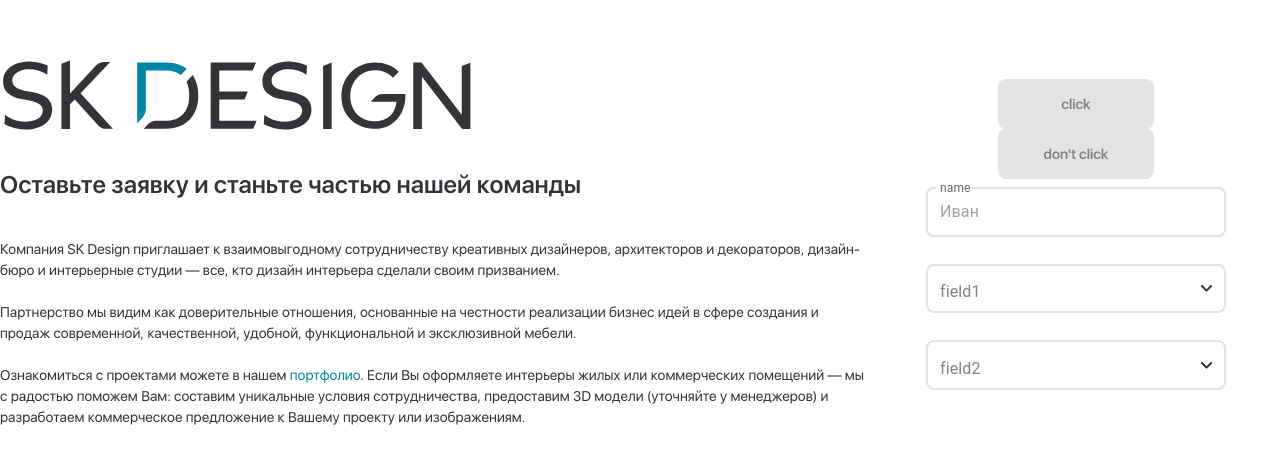
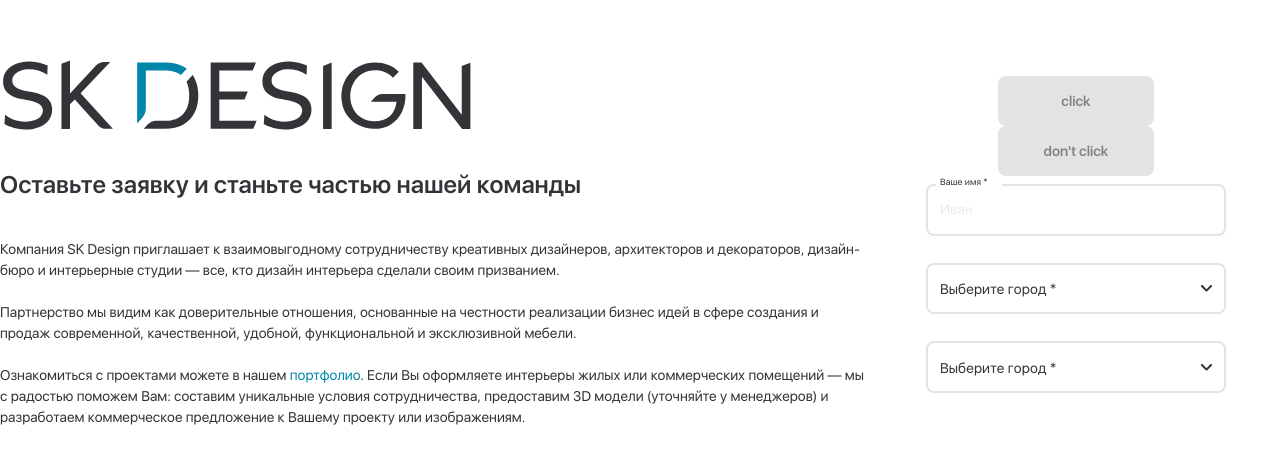
Before and after one commit to yuniyakim/React_application-form-app, a React (Create React App) app: page / in a window 1280 px wide. Shown: the part 156-620 px from the top of the page. Built offline with nearby package versions, Linux system fonts and the light colour scheme.

Commit message:
Update fonts and some styles

```diff
--- a/src/components/Form.tsx
+++ b/src/components/Form.tsx
@@ -28,9 +28,9 @@ const FormComponent: React.FC<InjectedFormProps> = (props) => {
         click
       </Button>
       <Button disabled>don't click</Button>
-      <TextField required fieldName="name" placeholder="Иван" />
-      <Select required fieldName="field1" selectValues={['first', 'second', 'third']} />
-      <Select fieldName="field2" selectValues={['one', 'two', 'three']} />
+      <TextField required fieldName="name" label="Ваше имя *" placeholder="Иван" />
+      <Select required fieldName="field1" label="Выберите город *" selectValues={['first', 'second', 'third']} />
+      <Select fieldName="field2" label="Выберите город * " selectValues={['one', 'two', 'three']} />
     </FormContainer>
   );
 }
--- a/src/components/Select.tsx
+++ b/src/components/Select.tsx
@@ -8,20 +8,12 @@ import {styled} from '@mui/material/styles';
 import {Field, WrappedFieldProps} from 'redux-form';
 import KeyboardArrowDownRoundedIcon from '@mui/icons-material/KeyboardArrowDownRounded';
 
-const StyledFormControl = styled(FormControl)<{error?: boolean}>`
+const StyledFormControl = styled(FormControl)`
   margin-top: 8.625px;
   margin-bottom: 20px;
 
-  .MuiInputLabel-root {
-    &.Mui-focused {
-      color: ${({error = false}) => error ? '#EB5E55' : '#0086A8'};
-    }
-
-    color: ${({error = false}) => error ? '#EB5E55' : '#828282'};
-  }
-
   .MuiOutlinedInput-root {
-    height: 48px;
+    height: 50px;
   }
 `;
 
@@ -35,12 +27,6 @@ const StyledSelect = styled(SelectMUI)<{error?: boolean}>`
   color: ${({error = false}) => error ? '#EB5E55' : '#353238'}; ;
   border-radius: 8px;
 
-  //&.Mui-error {
-  //  .MuiOutlinedInput-notchedOutline {
-  //    border-color: greenyellow !important;
-  //  }
-  //}
-
   .Mui-focused {
     .MuiOutlinedInput-notchedOutline {
       border-color: #0086A8;
@@ -48,20 +34,58 @@ const StyledSelect = styled(SelectMUI)<{error?: boolean}>`
   }
 
   .MuiOutlinedInput-notchedOutline {
-    height: 50px;
-    //border: 2px solid #E3E3E3;
+    font-family: 'Open Sans', sans-serif;
+    font-weight: 400;
+    font-size: 14px;
+    height: 52px;
     border: 2px solid ${({error = false}) => error ? '#EB5E55 !important' : '#E3E3E3'};
   }
 
+  // Icon
   .MuiSvgIcon-root {
     fill: #353238;
     width: 25px;
   }
+
+  // Dropdown list
+  .MuiPaper-root {
+    padding-top: 0;
+    padding-bottom: 0;
+    border: 1px solid #E3E3E3;
+    border-radius: 8px;
+  }
 `;
+
+const StyledMenuItem = styled(MenuItem)`
+  max-height: 22px;
+  font-family: 'Open Sans', sans-serif;
+  font-weight: 400;
+  font-size: 14px;
+  color: #353238;
+  border: 1px solid #E3E3E3;
+`;
+
+const StyledInputLabel= styled(InputLabel)<{error?: boolean}>`
+  font-family: 'Open Sans', sans-serif;
+  font-weight: 400;
+  font-size: 14px;
+  color: ${({error = false}) => error ? '#EB5E55' : '#353238'};
+
+  &.Mui-focused {
+    color: ${({error = false}) => error ? '#EB5E55' : '#0086A8 !important'};
+  }
+
+  &.MuiInputLabel-shrink {
+    color: ${({error = false}) => error ? '#EB5E55' : '#828282'};
+  }
+`
 
 const StyledFormHelperText= styled(FormHelperText)`
   margin-top: 8px;
   margin-left: 15px;
+  font-family: 'Open Sans', sans-serif;
+  font-weight: 400;
+  font-size: 14px;
   color: #EB5E55 !important;
 `
 
@@ -73,9 +97,8 @@ const SelectComponent: React.FC<WrappedFieldProps & SelectProps> = ({
                                                                       ...custom
                                                                     }) => (
 
-  <StyledFormControl error={!!(touched && error)}>
-    <InputLabel>{label}</InputLabel>
-    {/*//props.required ? props.fieldName + ' *' : props.fieldName}</InputLabel>*/}
+  <StyledFormControl>
+    <StyledInputLabel error={!!(touched && error)}>{label}</StyledInputLabel>
       <StyledSelect
         error={!!(touched && error)}
         {...input}
@@ -85,18 +108,19 @@ const SelectComponent: React.FC<WrappedFieldProps & SelectProps> = ({
         children={children}
         label={label}
         IconComponent={KeyboardArrowDownRoundedIcon}
+        MenuProps={{ disablePortal: true }}
       />
     {!!(touched && error) ? <StyledFormHelperText error>Обязательное поле</StyledFormHelperText> : ''}
   </StyledFormControl>
 );
 
-const Select = (props: { fieldName: string, selectValues: string[], required?: boolean }) => {
+const Select = (props: { fieldName: string, label: string, selectValues: string[], required?: boolean }) => {
   return (
-    <Field name={props.fieldName} component={SelectComponent} label={props.fieldName} warning={''}>
+    <Field name={props.fieldName} component={SelectComponent} label={props.label} warning={''}>
       {props.selectValues.map((value) => (
-        <MenuItem key={value} value={value}>
+        <StyledMenuItem key={value} value={value}>
           {value}
-        </MenuItem>
+        </StyledMenuItem>
       ))}
     </Field>
   )
--- a/src/components/TextField.tsx
+++ b/src/components/TextField.tsx
@@ -4,7 +4,13 @@ import {default as TextFieldMUI, TextFieldProps} from '@mui/material/TextField';
 import {styled} from '@mui/material/styles';
 import {Field, WrappedFieldProps} from 'redux-form';
 
-const StyledTextField = styled(TextFieldMUI)`
+// const StyledFormControl = styled(FormControl)`
+//   .MuiInputLabel-root {
+//     color: ${({error = false}) => error ? 'green' : 'yellow};'//'#EB5E55' : '#353238'};
+//     }
+// `;
+
+const StyledTextField = styled(TextFieldMUI)<{error?: boolean}>`
   width: 300px;
   margin-top: 8.625px;
   margin-bottom: 20px;
@@ -17,28 +23,48 @@ const StyledTextField = styled(TextFieldMUI)`
   }
 
   .MuiOutlinedInput-notchedOutline {
-    height: 50px;
+    height: 52px;
     text-align: start;
     font-family: 'Open Sans', sans-serif;
     font-weight: 400;
     font-size: 14px;
-    color: #353238;
+    //color: ${({error = false}) => error ? 'green' : 'pink'};//EB5E55
+    //color: #353238;
     border: 2px solid #E3E3E3;
     border-radius: 8px;
   }
 
   .MuiOutlinedInput-root {
-    height: 48px;
+    height: 50px;
   }
 
   .MuiOutlinedInput-input {
-    height: 17px;
+    height: 19px;
     border-radius: 8px;
+    font-family: 'Open Sans', sans-serif;
+    font-weight: 400;
+    font-size: 14px;
+
+    &::placeholder {
+      color: #CDCAD0;
+    }
   }
 
+  // Label
+  .MuiInputLabel-root {
+    font-family: 'SF UI Display', sans-serif;
+    font-weight: 400;
+    font-size: 12px;
+    color: ${({error = false}) => error ? '#EB5E55' : '#353238'};
+  }
+
+  // Helper
   .MuiFormHelperText-root {
     margin-top: 8px;
     margin-left: 15px;
+    font-family: 'Open Sans', sans-serif;
+    font-weight: 400;
+    font-size: 14px;
   }
 `;
 
@@ -62,11 +88,11 @@ const TextFieldComponent: React.FC<WrappedFieldProps & TextFieldProps> = ({
   />
 );
 
-const TextField = (props: {fieldName: string, required?: boolean, placeholder: string}) => {
+const TextField = (props: {fieldName: string, label: string, required?: boolean, placeholder: string}) => {
   return (
     <FormControl>
       {/*<InputLabel>{props.required ? props.fieldName + '*' : props.fieldName}</InputLabel>*/}
-      <Field name={props.fieldName} component={TextFieldComponent} label={props.fieldName} placeholder={props.placeholder} />
+      <Field name={props.fieldName} component={TextFieldComponent} label={props.label} placeholder={props.placeholder} />
       {/*{props.required ? <FormHelperText error>Обязательное поле</FormHelperText> : <></>}*/}
     </FormControl>
   )
```
